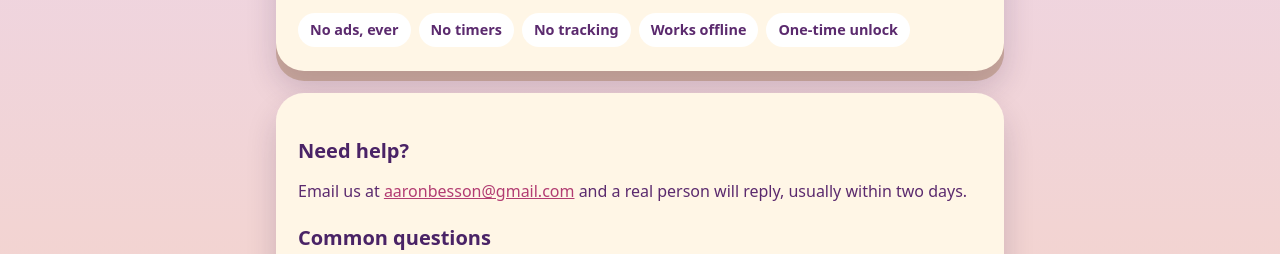
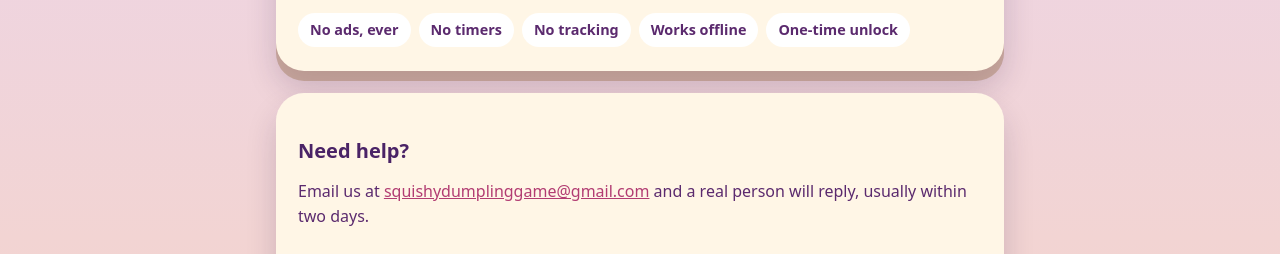
Before and after one commit to aaronbesson/squishy-dumpling-site, a plain HTML site: page index.html in a window 1280 px wide. Shown: the part 510-764 px from the top of the page. Drawn offline with Linux system fonts and the light colour scheme.

Commit message:
Use squishydumplinggame@gmail.com as site contact

```diff
--- a/index.html
+++ b/index.html
@@ -28,7 +28,7 @@
 
     <section class="card">
       <h2>Need help?</h2>
-      <p>Email us at <a href="mailto:aaronbesson@gmail.com">aaronbesson@gmail.com</a> and a real person will reply, usually within two days.</p>
+      <p>Email us at <a href="mailto:squishydumplinggame@gmail.com">squishydumplinggame@gmail.com</a> and a real person will reply, usually within two days.</p>
 
       <h2>Common questions</h2>
       <h3>How do I get more levels?</h3>
```
Also changed, not shown: privacy.html (+1 -1 lines).
